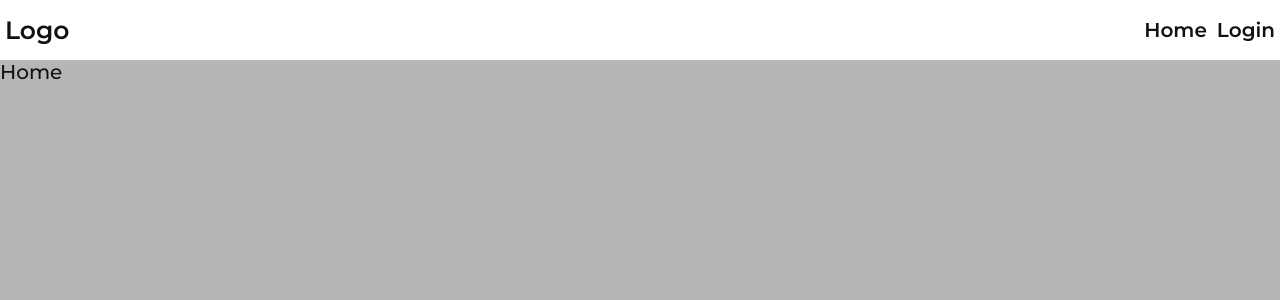
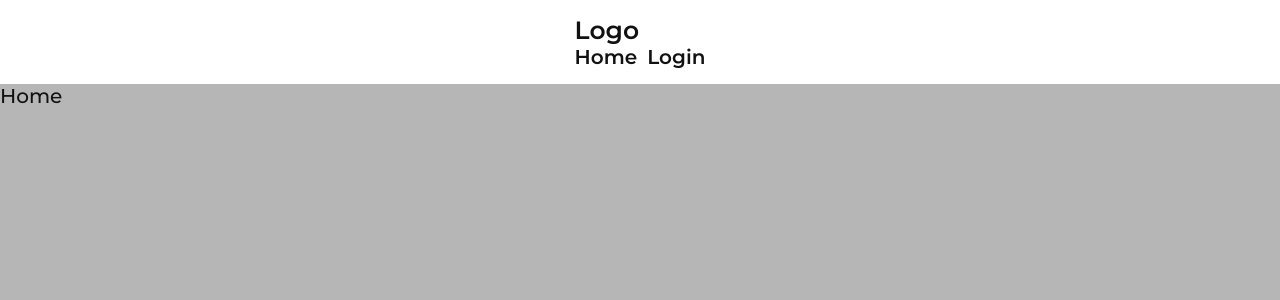
Before and after one commit to whatislove-zh/blog-vue, a Vue app: page / in a window 1280 px wide. Shown: the top 300 px of the page. Built offline with nearby package versions, Linux system fonts and the light colour scheme.

Commit message:
create container

```diff
--- a/src/assets/styles/_common.scss
+++ b/src/assets/styles/_common.scss
@@ -14,6 +14,13 @@ body {
   font-family: "Montserrat", sans-serif;
   background: $whet;
 }
+
+.container{
+  max-width: $lg;
+  margin: auto;
+}
+
+
 .nav {
   display: flex;
   align-items: center;
--- a/src/components/Header.vue
+++ b/src/components/Header.vue
@@ -5,9 +5,11 @@ import Navigation from './Navigation.vue';
 </script>
 <template>
     <header class="header">
-        <RouterLink to="/" class="link">
-            <h2 class="header-logo">Logo</h2>
-        </RouterLink>
-        <Navigation />
-    </header>
+        <div class="container">
+            <RouterLink to="/" class="link">
+                <h2 class="header-logo">Logo</h2>
+            </RouterLink>
+            <Navigation />
+        </div>
+        </header>
 </template>
```
